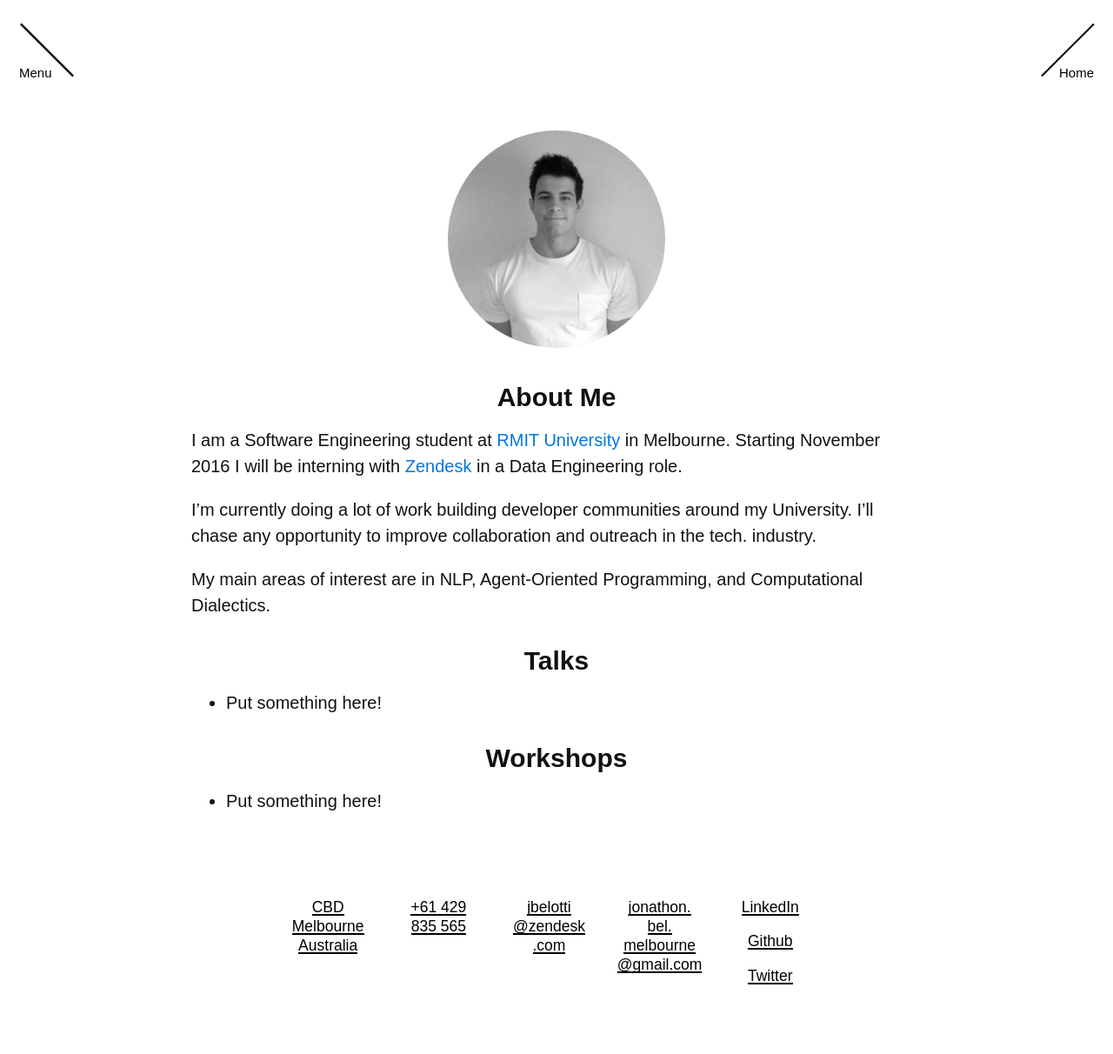
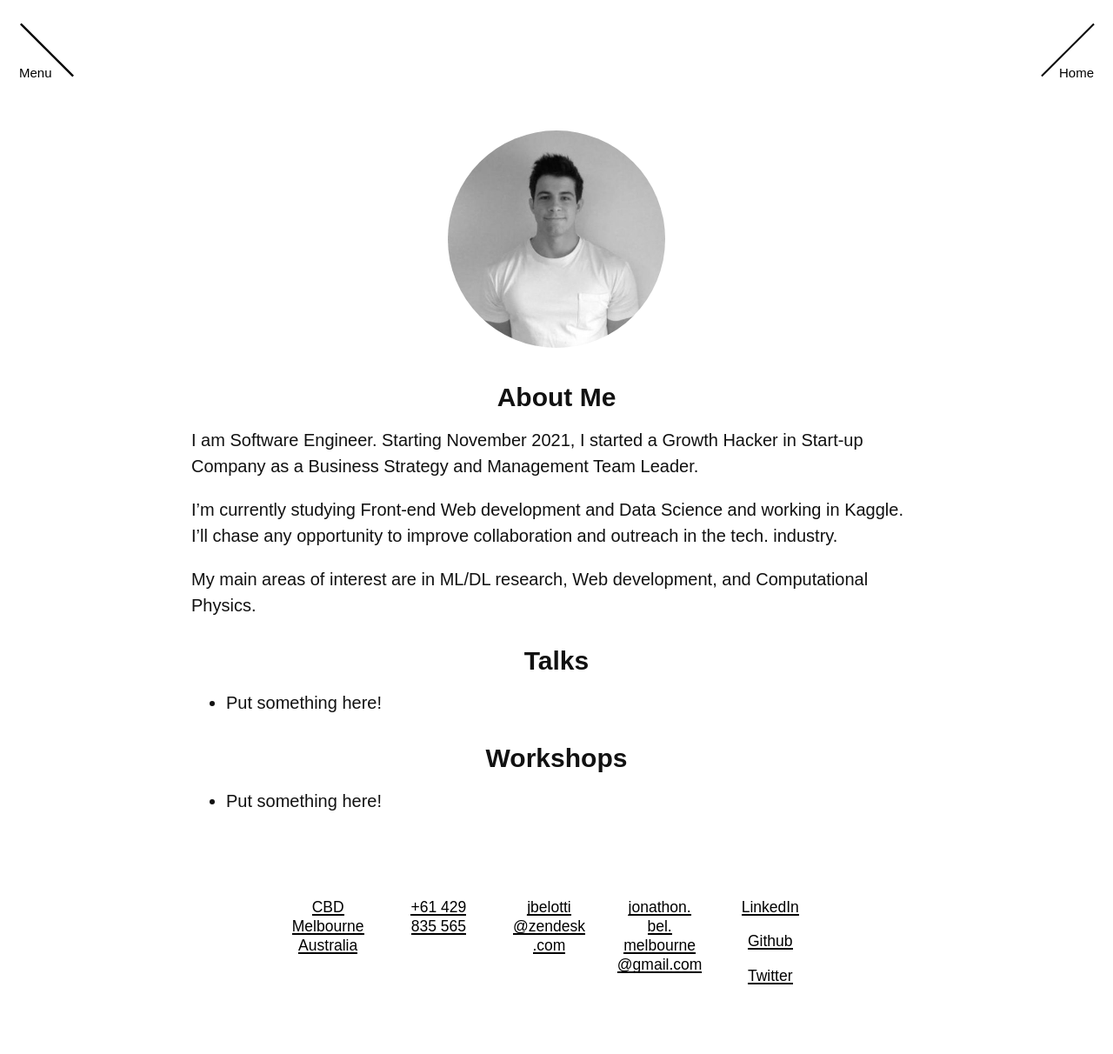
Before and after one commit to July249/July249.github.io, a Jekyll site: the page built from about.md, in a window 1280 px wide. Shown: the whole page at 87% size. Built offline with Jekyll 4.4.1, drawn with Linux system fonts in a browser that asks for light colours; nearby versions of some CDN libraries; some web fonts are replaced.

Commit message:
Update about.md

```diff
--- a/about.md
+++ b/about.md
@@ -7,11 +7,11 @@ flicker: true
 headshot: /images/headshot.jpg
 ---
 
-I am a Software Engineering student at [RMIT University](https://www.rmit.edu.au/) in Melbourne. Starting November 2016 I will be interning with [Zendesk](https://www.zendesk.com/) in a Data Engineering role.
+I am Software Engineer. Starting November 2021, I started a Growth Hacker in Start-up Company as a Business Strategy and Management Team Leader.
 
-I'm currently doing a lot of work building developer communities around my University. I'll chase any opportunity to improve collaboration and outreach in the tech. industry.
+I'm currently studying Front-end Web development and Data Science and working in Kaggle. I'll chase any opportunity to improve collaboration and outreach in the tech. industry.
 
-My main areas of interest are in NLP, Agent-Oriented Programming, and Computational Dialectics.
+My main areas of interest are in ML/DL research, Web development, and Computational Physics.
 
 {% if site.show_talks_section %}
 ## Talks
```
